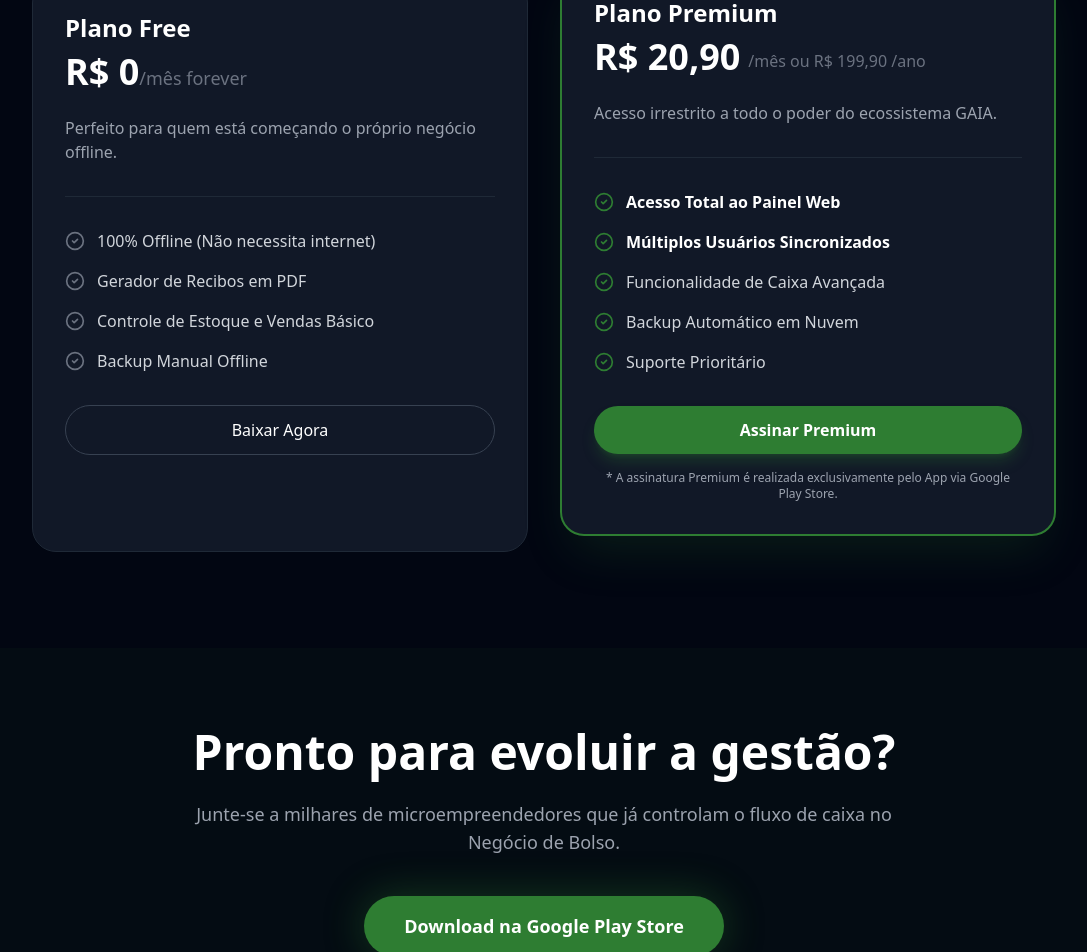
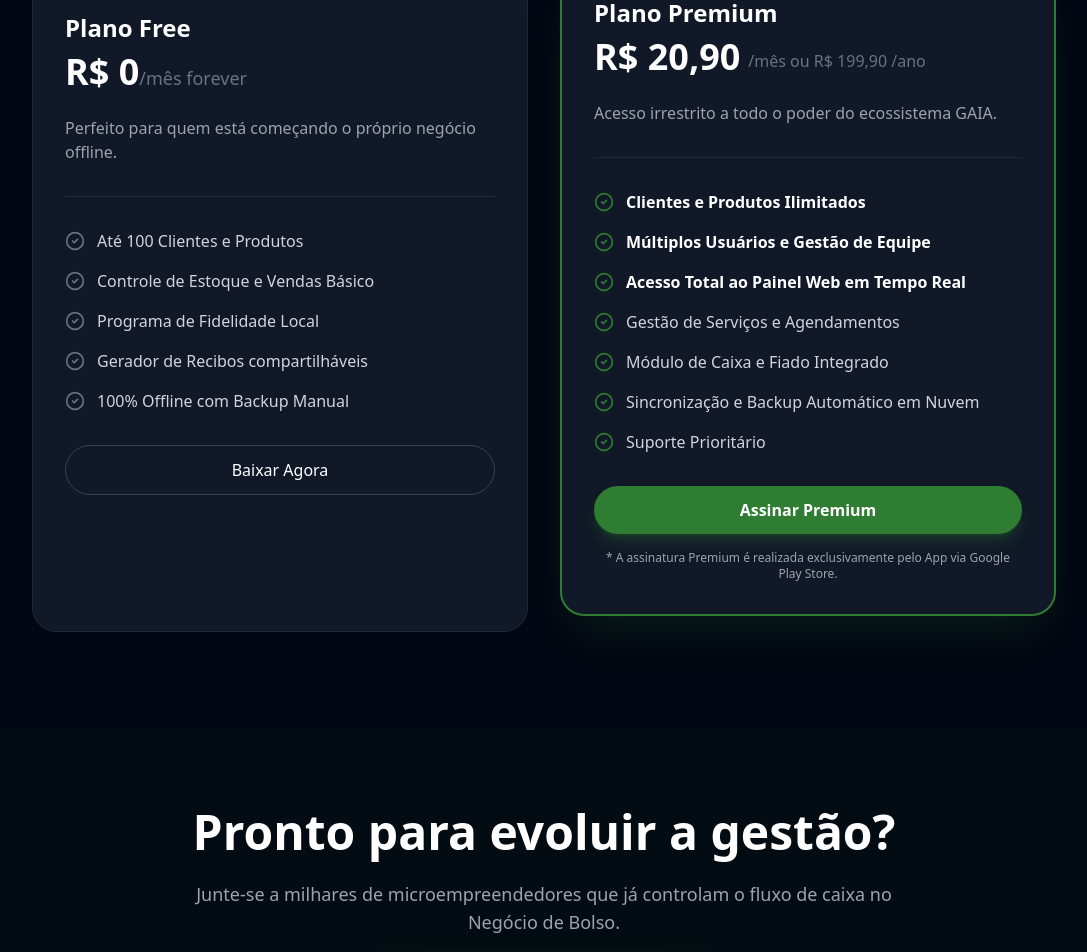
Before and after one commit to CranckThatFranck/site-negocio-de-bolso, a React (Vite) app: page / in a window 1280 px wide. Shown: the part 3061-4013 px from the top of the page, without its empty margins (96-1183 px from the left). Built offline with nearby package versions, Linux system fonts and the light colour scheme.

Commit message:
feat: Update product feature lists and add `shrink-0` class to icons on the landing page.

```diff
--- a/src/LandingPage.tsx
+++ b/src/LandingPage.tsx
@@ -263,20 +263,24 @@ export default function LandingPage() {
                   <p className="text-gray-400 mb-8 border-b border-gray-800 pb-8">Perfeito para quem está começando o próprio negócio offline.</p>
                   <ul className="space-y-4 mb-8">
                     <li className="flex items-center gap-3 text-gray-300">
-                      <CheckCircle2 className="w-5 h-5 text-gray-500" />
-                      <span>100% Offline (Não necessita internet)</span>
+                      <CheckCircle2 className="w-5 h-5 text-gray-500 shrink-0" />
+                      <span>Até 100 Clientes e Produtos</span>
                     </li>
                     <li className="flex items-center gap-3 text-gray-300">
-                      <CheckCircle2 className="w-5 h-5 text-gray-500" />
-                      <span>Gerador de Recibos em PDF</span>
-                    </li>
-                    <li className="flex items-center gap-3 text-gray-300">
-                      <CheckCircle2 className="w-5 h-5 text-gray-500" />
+                      <CheckCircle2 className="w-5 h-5 text-gray-500 shrink-0" />
                       <span>Controle de Estoque e Vendas Básico</span>
                     </li>
                     <li className="flex items-center gap-3 text-gray-300">
-                      <CheckCircle2 className="w-5 h-5 text-gray-500" />
-                      <span>Backup Manual Offline</span>
+                      <CheckCircle2 className="w-5 h-5 text-gray-500 shrink-0" />
+                      <span>Programa de Fidelidade Local</span>
+                    </li>
+                    <li className="flex items-center gap-3 text-gray-300">
+                      <CheckCircle2 className="w-5 h-5 text-gray-500 shrink-0" />
+                      <span>Gerador de Recibos compartilháveis</span>
+                    </li>
+                    <li className="flex items-center gap-3 text-gray-300">
+                      <CheckCircle2 className="w-5 h-5 text-gray-500 shrink-0" />
+                      <span>100% Offline com Backup Manual</span>
                     </li>
                   </ul>
                   <a
@@ -300,23 +304,31 @@ export default function LandingPage() {
                   <p className="text-gray-400 mb-8 border-b border-gray-800 pb-8">Acesso irrestrito a todo o poder do ecossistema GAIA.</p>
                   <ul className="space-y-4 mb-8">
                     <li className="flex items-center gap-3 text-gray-300">
-                      <CheckCircle2 className="w-5 h-5 text-gaia-green" />
-                      <span><strong className="text-white">Acesso Total ao Painel Web</strong></span>
+                      <CheckCircle2 className="w-5 h-5 text-gaia-green shrink-0" />
+                      <span><strong className="text-white">Clientes e Produtos Ilimitados</strong></span>
                     </li>
                     <li className="flex items-center gap-3 text-gray-300">
-                      <CheckCircle2 className="w-5 h-5 text-gaia-green" />
-                      <span><strong className="text-white">Múltiplos Usuários Sincronizados</strong></span>
+                      <CheckCircle2 className="w-5 h-5 text-gaia-green shrink-0" />
+                      <span><strong className="text-white">Múltiplos Usuários e Gestão de Equipe</strong></span>
                     </li>
                     <li className="flex items-center gap-3 text-gray-300">
-                      <CheckCircle2 className="w-5 h-5 text-gaia-green" />
-                      <span>Funcionalidade de Caixa Avançada</span>
+                      <CheckCircle2 className="w-5 h-5 text-gaia-green shrink-0" />
+                      <span><strong className="text-white">Acesso Total ao Painel Web em Tempo Real</strong></span>
                     </li>
                     <li className="flex items-center gap-3 text-gray-300">
-                      <CheckCircle2 className="w-5 h-5 text-gaia-green" />
-                      <span>Backup Automático em Nuvem</span>
+                      <CheckCircle2 className="w-5 h-5 text-gaia-green shrink-0" />
+                      <span>Gestão de Serviços e Agendamentos</span>
                     </li>
                     <li className="flex items-center gap-3 text-gray-300">
-                      <CheckCircle2 className="w-5 h-5 text-gaia-green" />
+                      <CheckCircle2 className="w-5 h-5 text-gaia-green shrink-0" />
+                      <span>Módulo de Caixa e Fiado Integrado</span>
+                    </li>
+                    <li className="flex items-center gap-3 text-gray-300">
+                      <CheckCircle2 className="w-5 h-5 text-gaia-green shrink-0" />
+                      <span>Sincronização e Backup Automático em Nuvem</span>
+                    </li>
+                    <li className="flex items-center gap-3 text-gray-300">
+                      <CheckCircle2 className="w-5 h-5 text-gaia-green shrink-0" />
                       <span>Suporte Prioritário</span>
                     </li>
                   </ul>
```
